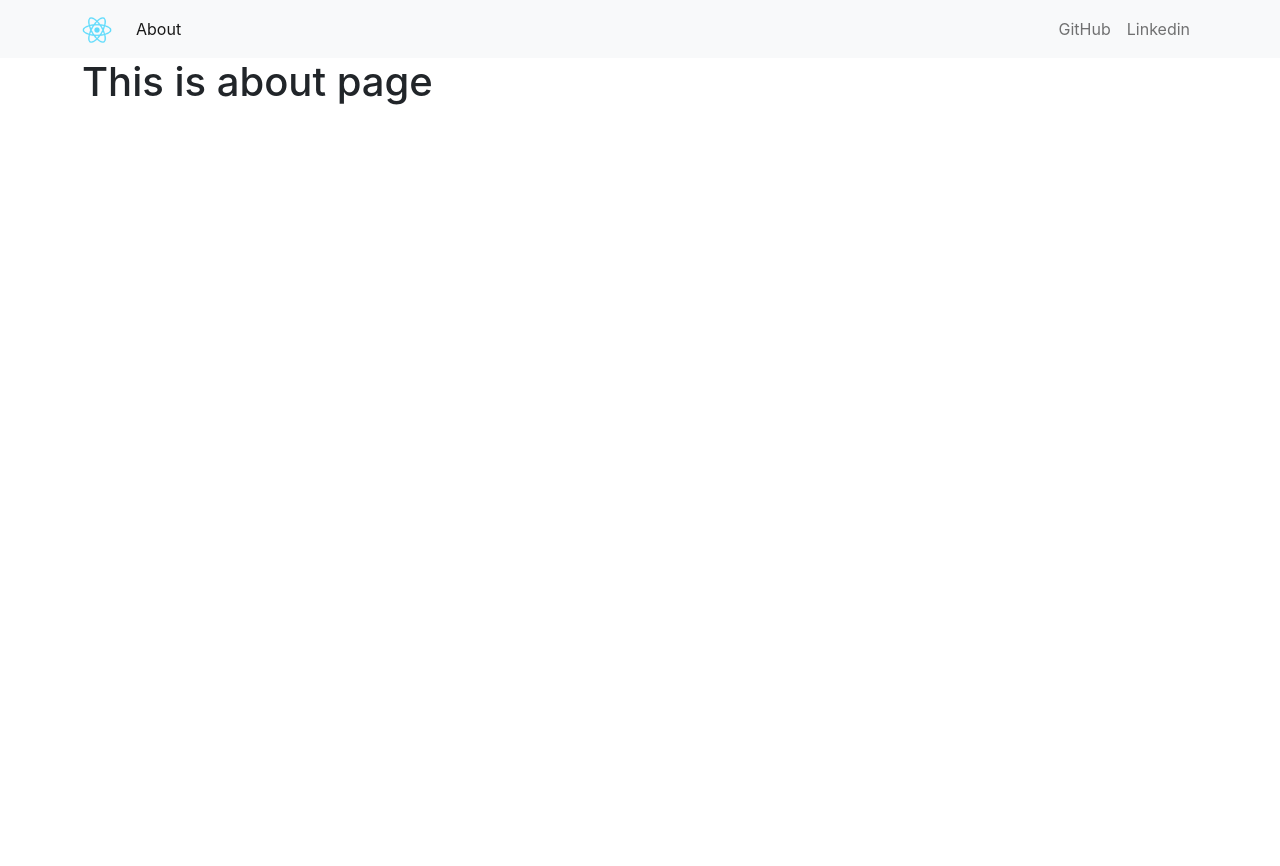
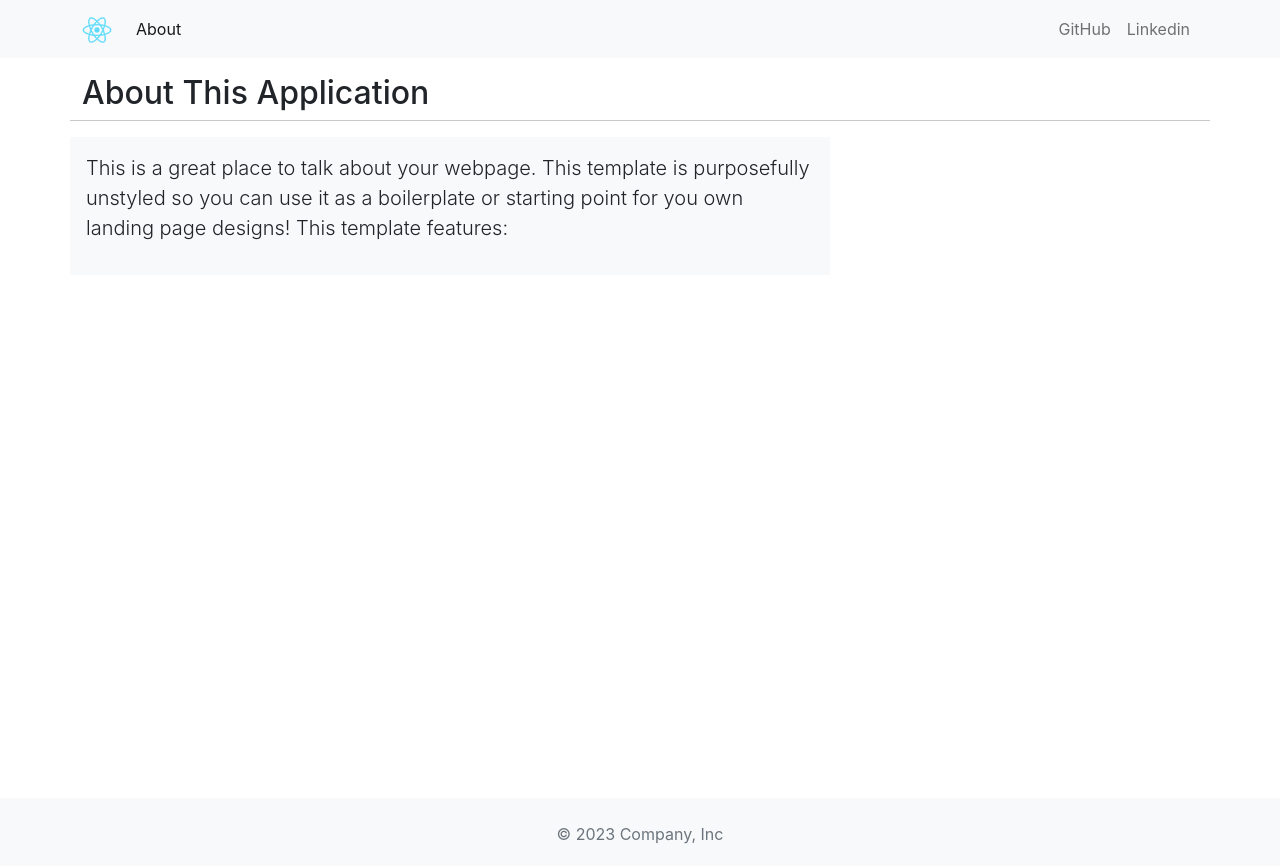
Before and after one commit to murschid/react-poll-app, a React (Create React App) app: page /about in a window 1280 px wide. Before the commit the page ends 800 px from the top, so only its background shows below. Built offline with nearby package versions, Linux system fonts and the light colour scheme.

Commit message:
few content changed

```diff
--- a/src/App.jsx
+++ b/src/App.jsx
@@ -1,11 +1,10 @@
 import React from "react";
+import { Route, Routes } from "react-router-dom";
 import "./App.css";
-import { Routes, Route} from "react-router-dom";
 import About from "./components/common/About";
 import Main from "./components/main/Main";
 
 class App extends React.Component {
-
 	render() {
 		return (
 			<Routes>
--- a/src/components/common/About.jsx
+++ b/src/components/common/About.jsx
@@ -1,14 +1,27 @@
 import React from "react";
+import Footer from "./Footer";
 import Navbar from "./Navbar";
 
 class About extends React.Component {
-	render () {
+	render() {
 		return (
 			<div className="main">
 				<Navbar />
-				<div className="container">
-					<h1>This is about page</h1>
+				<div className="container height my-3">
+					<div className="row gx-4">
+						<h2>About This Application</h2>
+						<hr />
+						<div className="col-8 bg-light p-3">
+							<p className="lead">
+								This is a great place to talk about your webpage. This template is purposefully unstyled so you can use it as a boilerplate or starting point for you own landing page designs! This template features:
+							</p>
+						</div>
+						<div className="col-4 p-3">
+							{/* TODO */}
+						</div>
+					</div>
 				</div>
+				<Footer />
 			</div>
 		);
 	}
--- a/src/components/common/Footer.jsx
+++ b/src/components/common/Footer.jsx
@@ -2,7 +2,7 @@ import React from "react";
 
 const Footer = () => {
 	return (
-		<footer className="py-3 bg-light">
+		<footer className="pt-4 pb-1 bg-light">
 			<p className="text-center text-muted">© 2023 Company, Inc</p>
 		</footer>
 	);
--- a/src/components/main/Index.jsx
+++ b/src/components/main/Index.jsx
@@ -18,9 +18,9 @@ class MainContent extends React.Component {
 	render() {
 		if (Object.keys(this.props.poll).length === 0) {
 			return (
-				<div>
+				<div className="p-3 bg-light">
 					<h3 className="text-uppercase fw-bolder">Welcome To My Poll Application</h3>
-					<p>some demo text text</p>
+					<p>It's a simple poll app by using core react technologies. This application is build just for React practice purpose.</p>
 				</div>
 			);
 		}
--- a/src/components/main/Main.jsx
+++ b/src/components/main/Main.jsx
@@ -12,7 +12,6 @@ class Main extends React.Component {
 		polls: [],
 		selectedPoll: {},
 		searchTerm: "",
-		isOpen: false,
 	};
 
 	componentDidMount() {
@@ -77,12 +76,6 @@ class Main extends React.Component {
 		this.setState({ polls });
 	};
 
-	toggleNavbar = () => {
-		this.setState({
-			isOpen: !this.state.isOpen,
-		});
-	};
-
 	render() {
 		const polls = this.performSearch();
 		return (
--- a/src/components/main/ParticipateForm.jsx
+++ b/src/components/main/ParticipateForm.jsx
@@ -51,7 +51,6 @@ class ParticipateForm extends React.Component {
 	}
 
 	render () {
-		console.log(this.props.poll.options);
 		return (
 			<Form onSubmit={this.handleSubmit}>
 				<div className="d-flex">
--- a/src/data/polls.js
+++ b/src/data/polls.js
@@ -2,7 +2,7 @@ const polls = [
 	{
 		id: "PPBqWA1",
 		title: "What is your favorite programming language?",
-		description: "There are tons of programming languages. Among them what is your favorite?",
+		description: "There are tons of programming languages. Among them which one is your favorite?",
 		options: [
 			{ id: "P1BqWA9", value: "JavaScript", vote: 0 },
 			{ id: "P2BqWA9", value: "PHP", vote: 0 },
@@ -16,7 +16,7 @@ const polls = [
 	{
 		id: "PPBqWA2",
 		title: "Which frontend frameworks do you like most?",
-		description: "There are tons of programming frameworks. Among them which one is your favorite?",
+		description: "There are tons of frontend frameworks. Among them which one is your favorite?",
 		options: [
 			{ id: "P5BqWA9", value: "React", vote: 0 },
 			{ id: "P6BqWA9", value: "Angular", vote: 0 },
```
